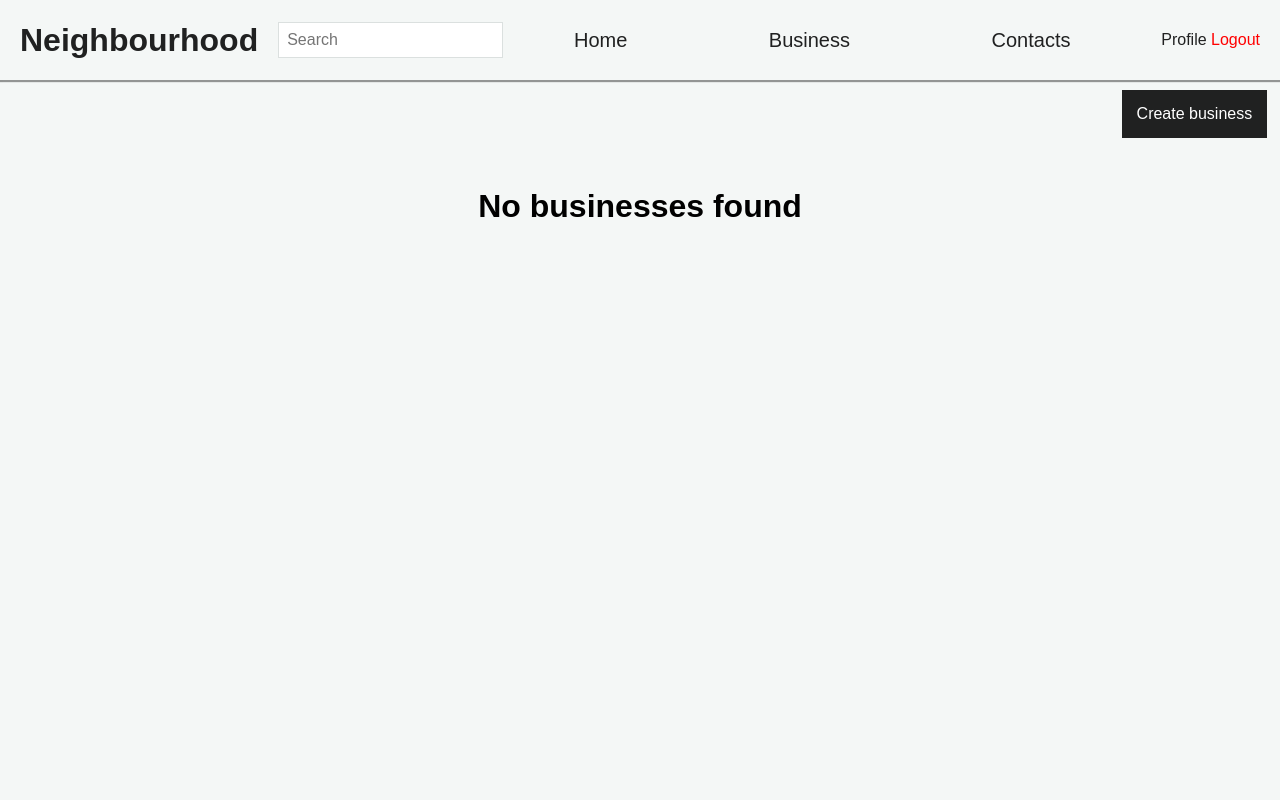
After one commit to davidkiama/NeighbourHood, a Django app: page /search/ in a window 1280 px wide. The commit adds this page. Run offline with Django 4.2, Linux system fonts and the light colour scheme.

Commit message:
Implemented search funtionality

```diff
--- a/home/models.py
+++ b/home/models.py
@@ -70,3 +70,9 @@ class Business(models.Model):
     @classmethod
     def find_business_by_id(cls, id):
         return cls.objects.get(id=id)
+
+    @classmethod
+    def search_by_title(cls, search_term):
+
+        businesses = cls.objects.filter(name__icontains=search_term)
+        return businesses
--- a/home/templates/base.html
+++ b/home/templates/base.html
@@ -24,9 +24,9 @@
             </div>
 
             <div class="header__center">
-                <form action="">
+                <form action="{% url 'search_business' %}">
 
-                    <input type="search" name="search" placeholder="Search">
+                    <input type="search" name="business" placeholder="Search">
                 </form>
 
                 <nav class="nav__items">
--- /dev/null
+++ b/home/templates/search.html
@@ -0,0 +1,29 @@
+{% extends 'base.html' %}
+
+
+{% block content %}
+
+<div class="businesses">
+    <a href="{% url 'setup_business' %} " class="btn btn--create-biz">Create business</a>
+
+    {% if businesses %}
+
+    {% for business in businesses %}
+    <div class="biz">
+        <h3 class="biz__name">{{ business.name }}</h3>
+        <p class="biz__email">{{ business.email }}</p>
+        <p class="biz__location">{{ business.neighbourhood }}</p>
+
+    </div>
+    {% endfor %}
+
+    {% else %}
+    <h1 class="heading-1">
+        No businesses found
+    </h1>
+
+    {% endif %}
+
+
+</div>
+{% endblock %}
--- a/home/urls.py
+++ b/home/urls.py
@@ -1,6 +1,6 @@
 from django.urls import path
 
-from .views import home, setup_profile, setup_business, biz_list
+from .views import home, search_business, setup_profile, setup_business, biz_list
 
 
 urlpatterns = [
@@ -8,4 +8,5 @@ urlpatterns = [
     path('setup-profile/', setup_profile, name='setup_profile'),
     path('setup-business/', setup_business, name='setup_business'),
     path('biz-list/', biz_list, name='biz_list'),
+    path('search/', search_business, name='search_business'),
 ]
--- a/home/views.py
+++ b/home/views.py
@@ -100,3 +100,15 @@ def setup_business(request):
 def biz_list(reauest):
     businesses = Business.objects.all()
     return render(reauest, 'biz_list.html', {'businesses': businesses})
+
+
+def search_business(request):
+    if 'business' in request.GET and request.GET['business']:
+        search_term = request.GET.get('business')
+        businesses = Business.search_by_title(search_term)
+        message = f"{search_term}"
+
+        return render(request, 'search.html', {'message': message, 'businesses': businesses})
+    else:
+        message = "You haven't searched for any term"
+        return render(request, 'search.html', {'message': message, 'businesses': False})
```
